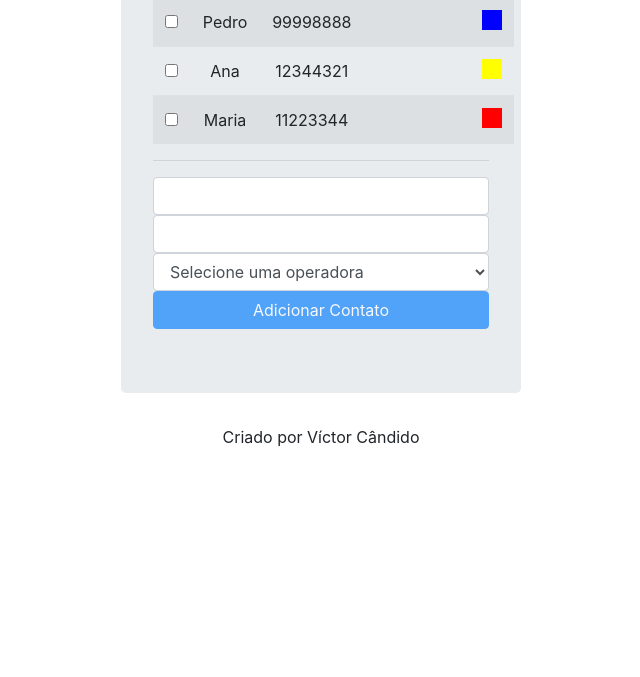
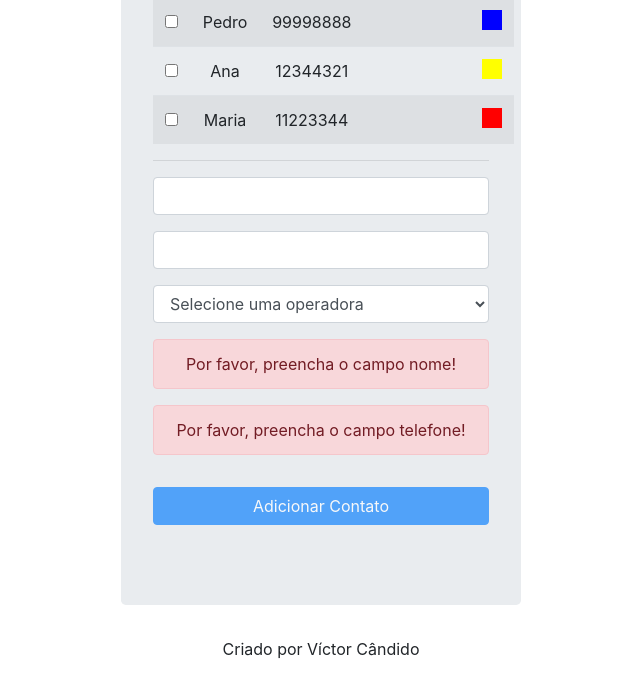
Before and after one commit to VictorCandido/angularJs, a plain HTML site: page index.html in a window 1280 px wide. Shown: the part 191-868 px from the top of the page, without its empty margins (319-959 px from the left). Before the commit the page ends 800 px from the top, so only its background shows below. Drawn offline with nearby package versions, Linux system fonts and the light colour scheme.

Commit message:
$valid e $invalid

```diff
--- a/index.html
+++ b/index.html
@@ -56,15 +56,42 @@
         <hr>
 
         <div>
-            <input type="text" class="form-control" ng-model="contato.nome">
-            <input type="text" class="form-control" ng-model="contato.telefone">
+            <form name="contatoForm">
+                <div class="row">
+                    <div class="form-group col-md-12">
+                        <input type="text" class="form-control" ng-model="contato.nome" name="nome" ng-required="true">
+                    </div>
 
-            <select ng-model="contato.operadora" ng-options="operadora.nome group by operadora.categoria for operadora in operadoras" class="form-control">
-                <option value="">Selecione uma operadora</option>
-            </select>
+                    <div class="form-group col-md-12">
+                        <input type="text" class="form-control" ng-model="contato.telefone" name="telefone" ng-required="true">
+                    </div>
 
-            <button class="btn btn-primary btn-block" ng-click="adicionarContato(contato)" ng-disabled="!contato.nome || !contato.telefone || !contato.operadora">Adicionar Contato</button>
-            <button class="btn btn-danger btn-block" ng-click="apagarContatos(contatos)" ng-hide="!isContatoSelecionado(contatos)">Apagar Contato</button>
+                    <div class="form-group col-md-12">
+                        <select ng-model="contato.operadora" name="operadora" ng-required="true" ng-options="operadora.nome group by operadora.categoria for operadora in operadoras" class="form-control">
+                            <option value="">Selecione uma operadora</option>
+                        </select>
+                    </div>
+                </div>
+
+                <div class="row">
+                    <div class="form-group col-md-12">
+                        <div ng-show="contatoForm.nome.$invalid" class="alert alert-danger">
+                            Por favor, preencha o campo nome!
+                        </div>
+
+                        <div ng-show="contatoForm.telefone.$invalid" class="alert alert-danger">
+                            Por favor, preencha o campo telefone!
+                        </div>
+                    </div>
+                </div>
+
+                <div class="row">
+                    <div class="form-group col-md-12">
+                        <button class="btn btn-primary btn-block" ng-click="adicionarContato(contato)" ng-disabled="contatoForm.$invalid">Adicionar Contato</button>
+                        <button class="btn btn-danger btn-block" ng-click="apagarContatos(contatos)" ng-hide="!isContatoSelecionado(contatos)">Apagar Contato</button>
+                    </div>
+                </div>
+            </form>
         </div>
 
 
```
